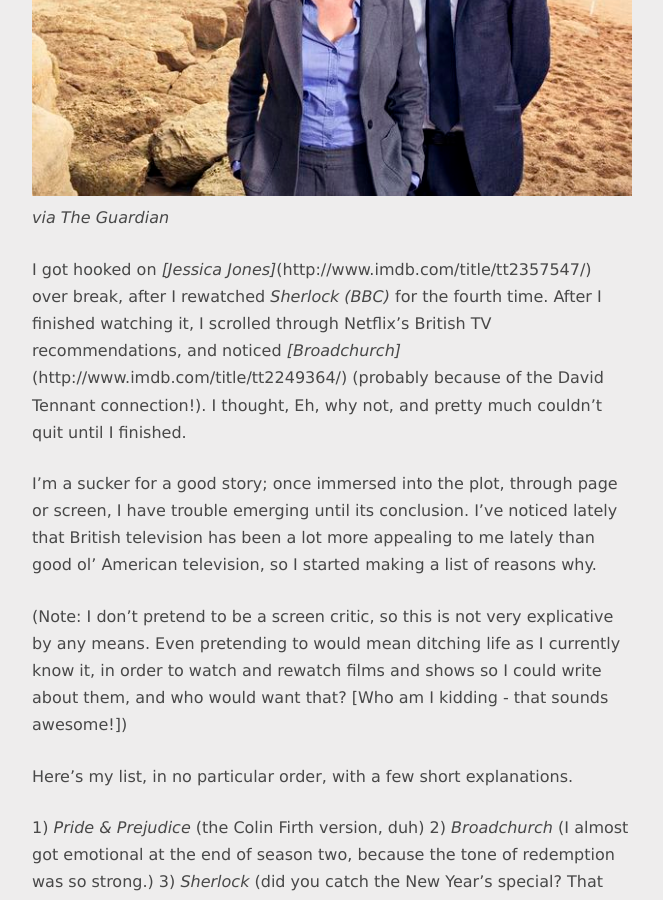
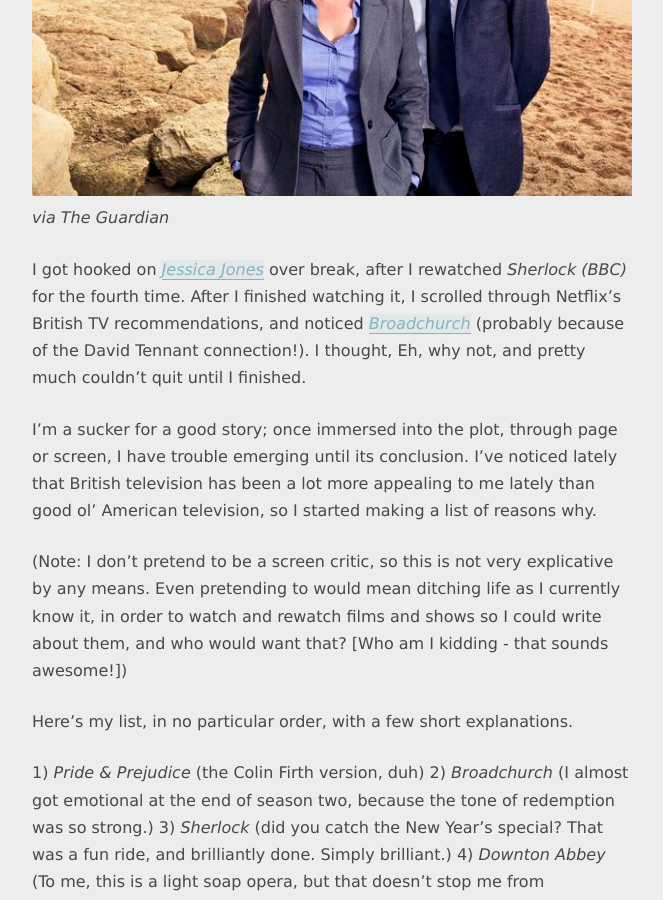
Before and after one commit to sabrinapeters/sdrp.old, a Jekyll site: the page built from _posts/2016-01-13-british-tv.md, in a window 1280 px wide and 900 px high, scrolled down 465 px. Shown: the whole window, without its empty margins (308-971 px from the left). Built offline with Jekyll 4.4.1, drawn with Linux system fonts in a browser that asks for light colours; some web fonts are replaced; comment, search, counter and statistics services are not loaded.

Commit message:
redoing emphasized words

```diff
--- a/_posts/2016-01-13-british-tv.md
+++ b/_posts/2016-01-13-british-tv.md
@@ -10,7 +10,7 @@ published: true
 ![Alec Hardy and Ellie Miller on the beach](/assets/images/broadchurch.jpg)
 _via The Guardian_
 
-I got hooked on _[Jessica Jones]_(http://www.imdb.com/title/tt2357547/) over break, after I rewatched _Sherlock (BBC)_ for the fourth time. After I finished watching it, I scrolled through Netflix's British TV recommendations, and noticed _[Broadchurch]_(http://www.imdb.com/title/tt2249364/) (probably because of the David Tennant connection!). I thought, Eh, why not, and pretty much couldn't quit until I finished.
+I got hooked on _[Jessica Jones](http://www.imdb.com/title/tt2357547/)_ over break, after I rewatched _Sherlock (BBC)_ for the fourth time. After I finished watching it, I scrolled through Netflix's British TV recommendations, and noticed _[Broadchurch](http://www.imdb.com/title/tt2249364/)_ (probably because of the David Tennant connection!). I thought, Eh, why not, and pretty much couldn't quit until I finished.
 
 I'm a sucker for a good story; once immersed into the plot, through page or screen, I have trouble emerging until its conclusion. I've noticed lately that British television has been a lot more appealing to me lately than good ol' American television, so I started making a list of reasons why.
 
```
